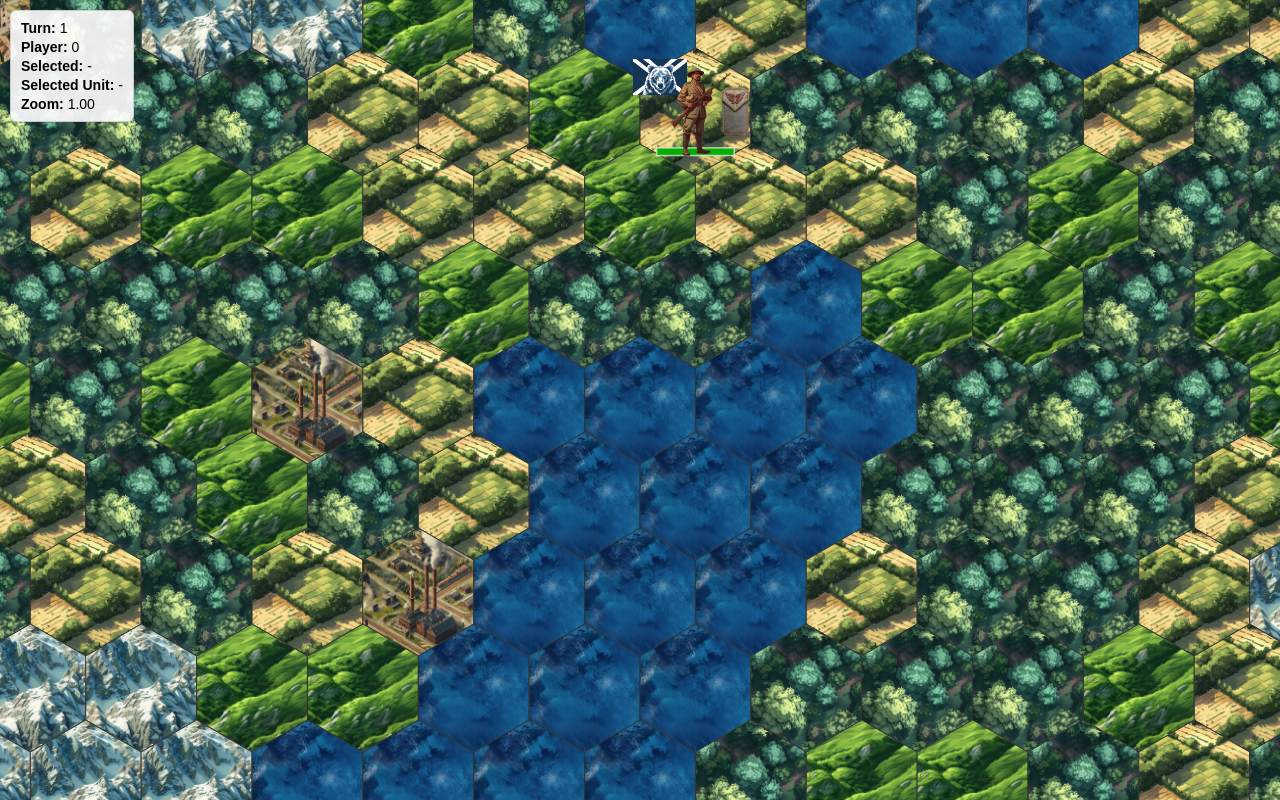
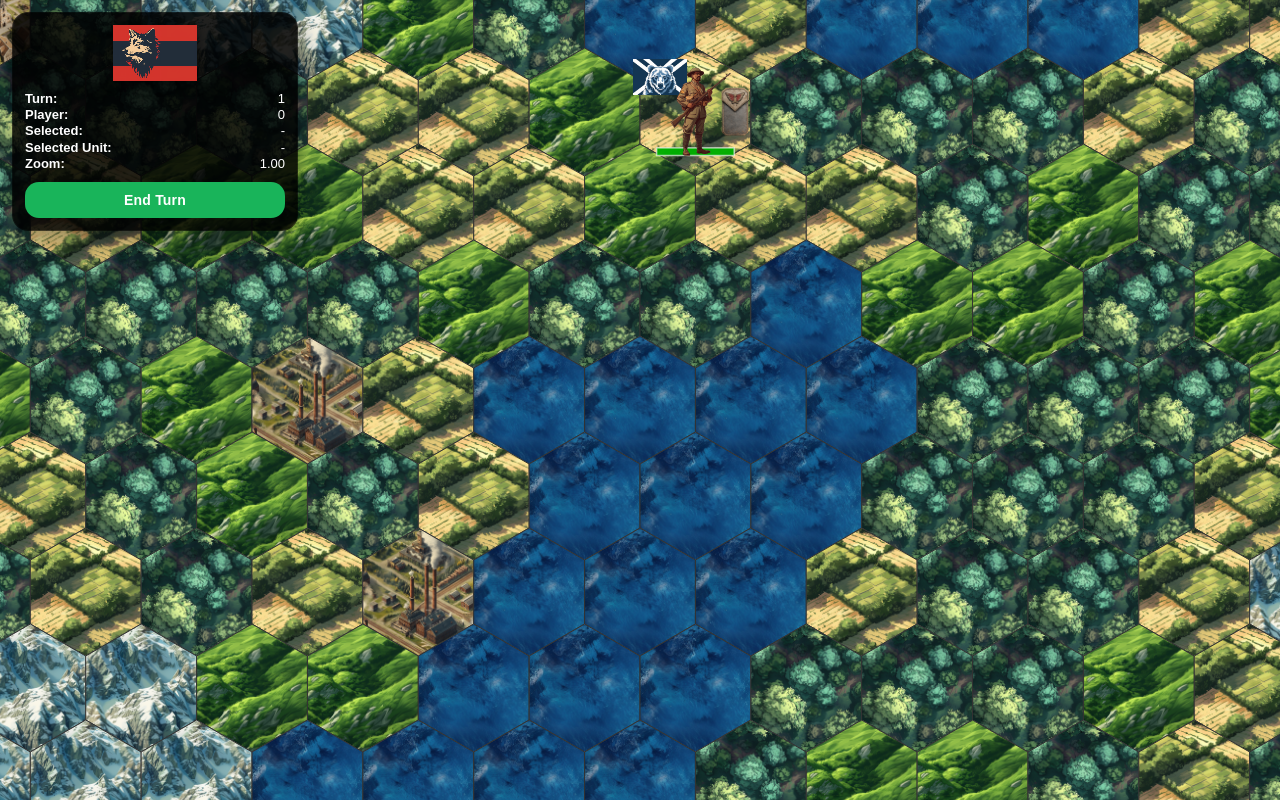
Before and after one commit to holgerbuening/Hexagon_Web, a website built with Vite: page index.html in a window 1280 px wide. Built offline with nearby package versions, Linux system fonts and the light colour scheme.

Commit message:
feat: enhance HUD with player flag and end turn button for improved gameplay interaction

```diff
--- a/index.html
+++ b/index.html
@@ -10,12 +10,22 @@
       <canvas id="game" width="1000" height="700"></canvas>
 
       <!-- HUD overlay -->
-      <div id="hud" class="hud">
-        <div><strong>Turn:</strong> <span id="hudTurn">-</span></div>
-        <div><strong>Player:</strong> <span id="hudPlayer">-</span></div>
-        <div><strong>Selected:</strong> <span id="hudSelected">-</span></div>
-        <div><strong>Selected Unit:</strong> <span id="hudUnit">-</span></div>
-        <div><strong>Zoom:</strong> <span id="hudZoom">-</span></div>
+      <div id="hud" class="hud uiPanel uiPanel--hud">
+        <div class="hudFlagWrap">
+          <img id="hudFlag" class="hudFlag" src="" alt="Current player flag" />
+        </div>
+
+        <div class="hudBody">
+          <div><strong>Turn:</strong> <span id="hudTurn">-</span></div>
+          <div><strong>Player:</strong> <span id="hudPlayer">-</span></div>
+          <div><strong>Selected:</strong> <span id="hudSelected">-</span></div>
+          <div><strong>Selected Unit:</strong> <span id="hudUnit">-</span></div>
+          <div><strong>Zoom:</strong> <span id="hudZoom">-</span></div>
+        </div>
+
+        <button id="hudEndTurn" class="uiButton uiButton--ok" type="button">
+          End Turn
+        </button>
       </div>
     </div>
 
--- a/src/main.ts
+++ b/src/main.ts
@@ -17,6 +17,8 @@ const hudPlayer = document.getElementById("hudPlayer") as HTMLSpanElement;
 const hudSelected = document.getElementById("hudSelected") as HTMLSpanElement;
 const hudUnit = document.getElementById("hudUnit") as HTMLSpanElement;
 const hudZoom = document.getElementById("hudZoom") as HTMLSpanElement;
+const hudFlag = document.getElementById("hudFlag") as HTMLImageElement | null;
+const hudEndTurn = document.getElementById("hudEndTurn") as HTMLButtonElement | null;
 // App root for dialogs
 const appRoot = document.getElementById("app");
 
@@ -28,6 +30,13 @@ if (centerTile) {
   renderer.centerOnAxial(centerTile.q, centerTile.r);
 }
 renderAll();
+// End turn button
+if (hudEndTurn) {
+  hudEndTurn.addEventListener("click", () => {
+    game.endTurn();
+    renderAll();
+  });
+}
 
 // --- Mouse interaction state ---
 let isMouseDown = false;
@@ -160,6 +169,11 @@ function updateHud(): void {
 
   hudTurn.textContent = String(state.turn);
   hudPlayer.textContent = String(state.currentPlayer);
+  if (hudFlag) {
+    // English comment: Update flag image based on current player id
+    hudFlag.src = `flags/player${state.currentPlayer}.png`;
+  }
+
 
   if (state.selectedHex) {
     const tile = game.getTile(state.selectedHex);
--- a/src/styles/styles.css
+++ b/src/styles/styles.css
@@ -47,8 +47,107 @@ canvas:active {
   line-height: 1.35;
 
   /* Let mouse events go through to canvas */
+  /*pointer-events: none;*/
+}
+
+/* Reusable UI panel (dialog look) */
+.uiPanel {
+  position: relative;
+  color: #fff;
+  border-radius: 16px;
+  overflow: hidden;
+
+  /* Background image + fallback */
+  background-color: rgba(0, 0, 0, 0.7);
+  /*background-image: url("/background/combatbackground.png");*/
+  background-size: cover;
+  background-position: center;
+
+  box-shadow: 0 10px 30px rgba(0, 0, 0, 0.45);
+}
+
+/* Dark overlay to improve text readability */
+.uiPanel::before {
+  content: "";
+  position: absolute;
+  inset: 0;
+  background: rgba(0, 0, 0, 0.55);
   pointer-events: none;
 }
+
+/* Ensure content stays above overlay */
+.uiPanel > * {
+  position: relative;
+  z-index: 1;
+}
+
+/* HUD-specific layout */
+.uiPanel--hud {
+  position: absolute;
+  top: 12px;
+  left: 12px;
+  width: 260px;
+
+  display: flex;
+  flex-direction: column;
+  gap: 10px;
+
+  padding: 12px;
+  font-size: 13px;
+}
+
+/* Flag at top */
+.hudFlagWrap {
+  display: flex;
+  justify-content: center;
+}
+
+.hudFlag {
+  width: 84px;
+  height: auto;
+  image-rendering: pixelated; /* looks good for pixel art */
+  filter: drop-shadow(0 2px 6px rgba(0, 0, 0, 0.6));
+}
+
+/* Body text */
+.hudBody > div {
+  display: flex;
+  justify-content: space-between;
+  gap: 10px;
+  line-height: 1.25;
+}
+
+.hudBody strong {
+  font-weight: 700;
+}
+
+/* Reusable button */
+.uiButton {
+  border: 0;
+  border-radius: 14px;
+  padding: 10px 12px;
+  cursor: pointer;
+
+  font-weight: 700;
+  font-size: 14px;
+  letter-spacing: 0.2px;
+
+  transition: transform 0.06s ease, filter 0.15s ease;
+}
+
+.uiButton:active {
+  transform: translateY(1px);
+}
+
+.uiButton--ok {
+  background: #19b45a;
+  color: #fff;
+}
+
+.uiButton--ok:hover {
+  filter: brightness(1.08);
+}
+
 
 
 /* ===== Generic dialog overlay ===== */
```
